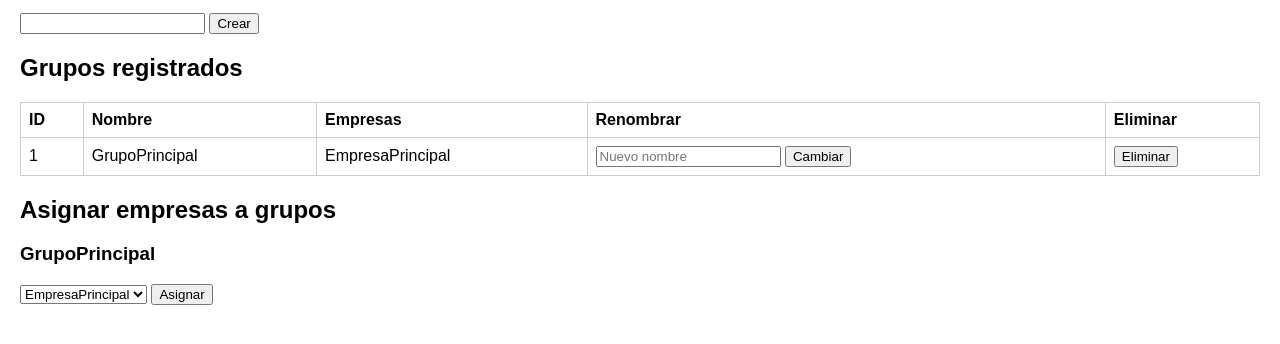
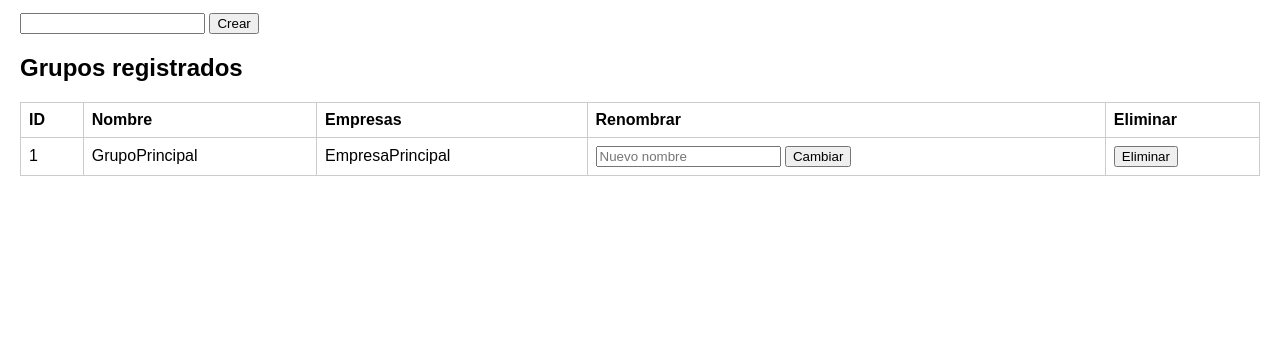
Before and after one commit to nipegun/SkillTracker, a PHP site: page /dashboard_admin.php?tab=grupos in a window 1280 px wide. Shown: the part 233-577 px from the top of the page. Run offline with PHP 8.4, Linux system fonts and the light colour scheme; a user stored in the database is signed in; data comes from the database, SQL or seed files in the repository; data that the repository does not hold is empty.

Commit message:
Update dashboard_admin.php

```diff
--- a/Web/dashboard_admin.php
+++ b/Web/dashboard_admin.php
@@ -113,20 +113,6 @@ $tab = $_GET['tab'] ?? 'empresas';
             </tr>
           <?php endforeach; ?>
         </table>
-
-        <h2>Asignar empresas a grupos</h2>
-        <?php foreach ($grupos as $g): ?>
-          <h3><?= htmlspecialchars($g['nombre']) ?></h3>
-          <form action="grupos.php" method="POST">
-            <input type="hidden" name="grupo_id" value="<?= $g['id'] ?>">
-            <select name="empresa_id">
-              <?php foreach ($empresas as $e): ?>
-                <option value="<?= $e['id'] ?>" <?= $e['grupo_id'] == $g['id'] ? 'selected' : '' ?>><?= htmlspecialchars($e['nombre']) ?></option>
-              <?php endforeach; ?>
-            </select>
-            <button>Asignar</button>
-          </form>
-        <?php endforeach; ?>
 
       <?php elseif ($tab === 'empresas'): ?>
         <h2>Nueva empresa</h2>
@@ -273,7 +259,7 @@ $tab = $_GET['tab'] ?? 'empresas';
           <button>Crear</button>
         </form>
 
-        <h2>Proyectos iniciados</h2>
+        <h2>Proyectos registrados</h2>
         <table>
           <tr>
             <th>ID</th>
```
